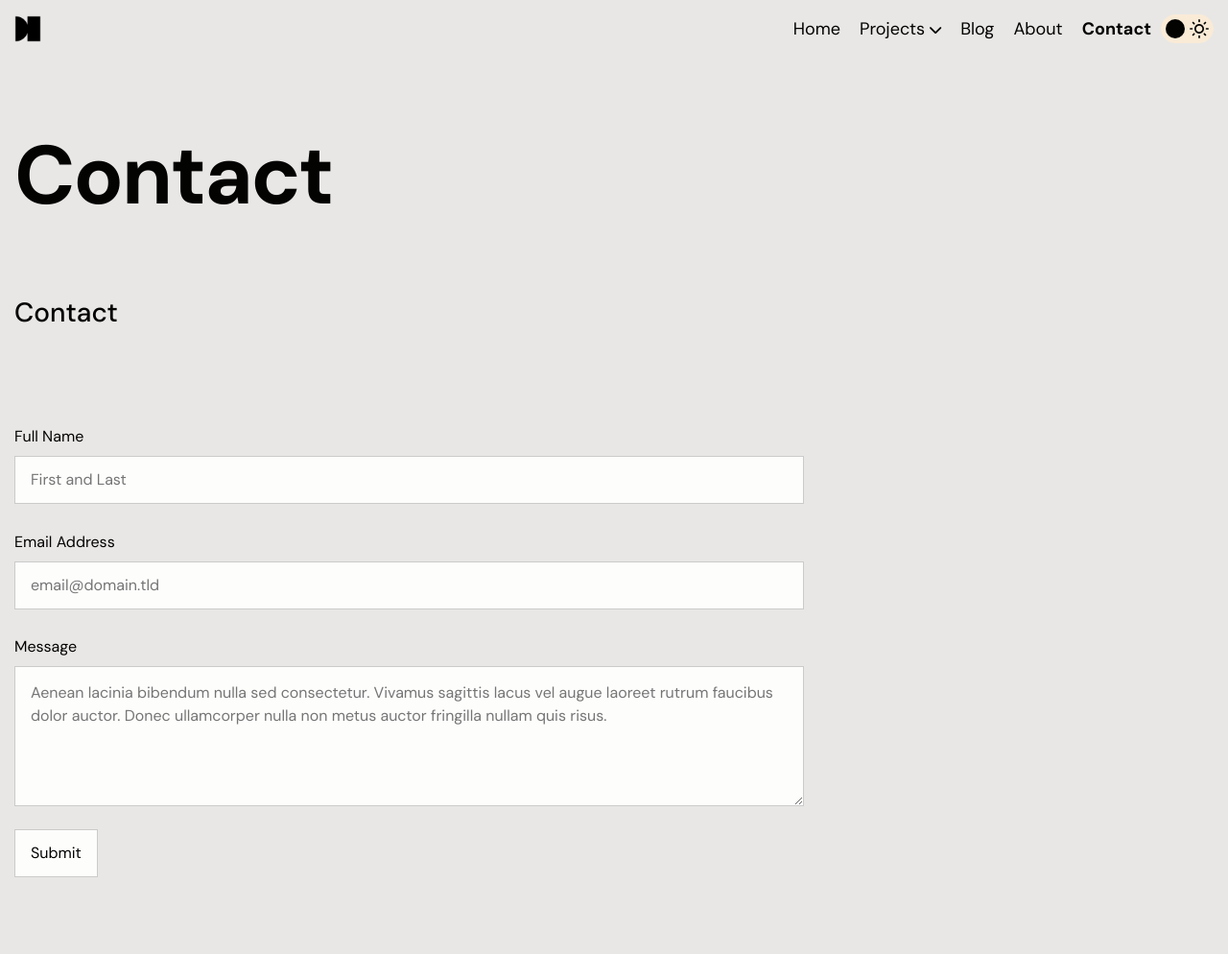
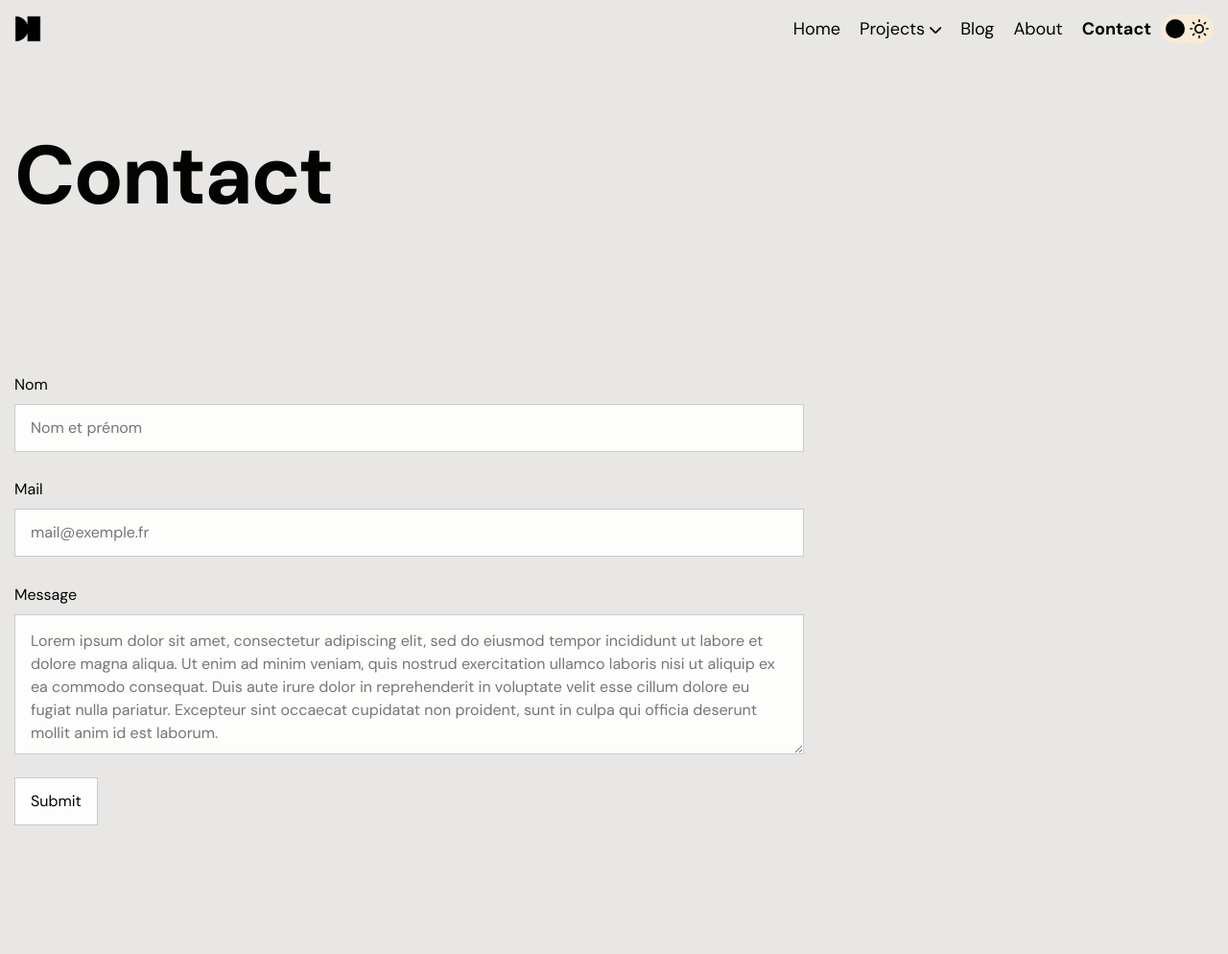
Before and after one commit to hdauleac/hdauleac.github.io, a Jekyll site: the page built from pages/contact.md, in a window 1280 px wide. Shown: the whole page at 96% size. Built offline with Jekyll 4.4.1, drawn with Linux system fonts in a browser that asks for light colours; after the commit the page ends 940 px from its top, so only the background shows below that.

Commit message:
Mise à jour du formulaire de contact

```diff
--- a/_includes/framework/form-contact-formspree.html
+++ b/_includes/framework/form-contact-formspree.html
@@ -1,11 +1,11 @@
 <form id="fs-frm" name="simple-contact-form" accept-charset="utf-8" action="{{ site.contact_form.formspree_endpoint }}" method="post">
   <fieldset id="fs-frm-inputs">
-    <label for="full-name">Full Name</label>
-    <input type="text" name="name" id="full-name" placeholder="First and Last" required="">
-    <label for="email-address">Email Address</label>
-    <input type="email" name="_replyto" id="email-address" placeholder="email@domain.tld" required="">
+    <label for="full-name">Nom</label>
+    <input type="text" name="name" id="full-name" placeholder="Nom et prénom" required="">
+    <label for="email-address">Mail</label>
+    <input type="email" name="_replyto" id="email-address" placeholder="mail@exemple.fr" required="">
     <label for="message">Message</label>
-    <textarea rows="5" name="message" id="message" placeholder="Aenean lacinia bibendum nulla sed consectetur. Vivamus sagittis lacus vel augue laoreet rutrum faucibus dolor auctor. Donec ullamcorper nulla non metus auctor fringilla nullam quis risus." required=""></textarea>
+    <textarea rows="5" name="message" id="message" placeholder="Lorem ipsum dolor sit amet, consectetur adipiscing elit, sed do eiusmod tempor incididunt ut labore et dolore magna aliqua. Ut enim ad minim veniam, quis nostrud exercitation ullamco laboris nisi ut aliquip ex ea commodo consequat. Duis aute irure dolor in reprehenderit in voluptate velit esse cillum dolore eu fugiat nulla pariatur. Excepteur sint occaecat cupidatat non proident, sunt in culpa qui officia deserunt mollit anim id est laborum." required=""></textarea>
     <input type="hidden" name="_subject" id="email-subject" value="Contact Form Submission">
   </fieldset>
   <input type="submit" value="Submit">
--- a/pages/contact.md
+++ b/pages/contact.md
@@ -3,5 +3,3 @@ layout: contact
 title: Contact
 permalink: "/contact/"
 ---
-
-## Contact
```
